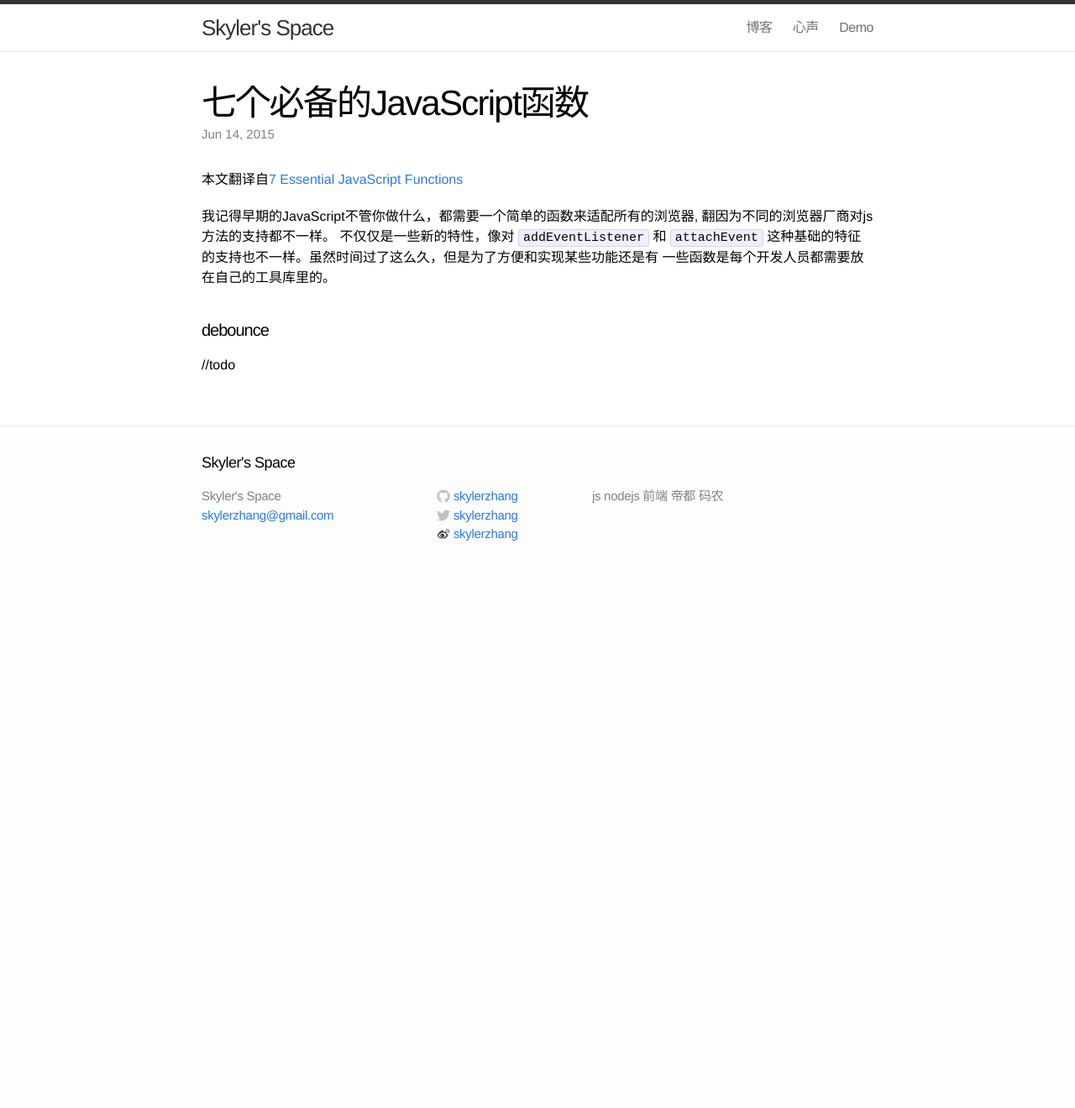
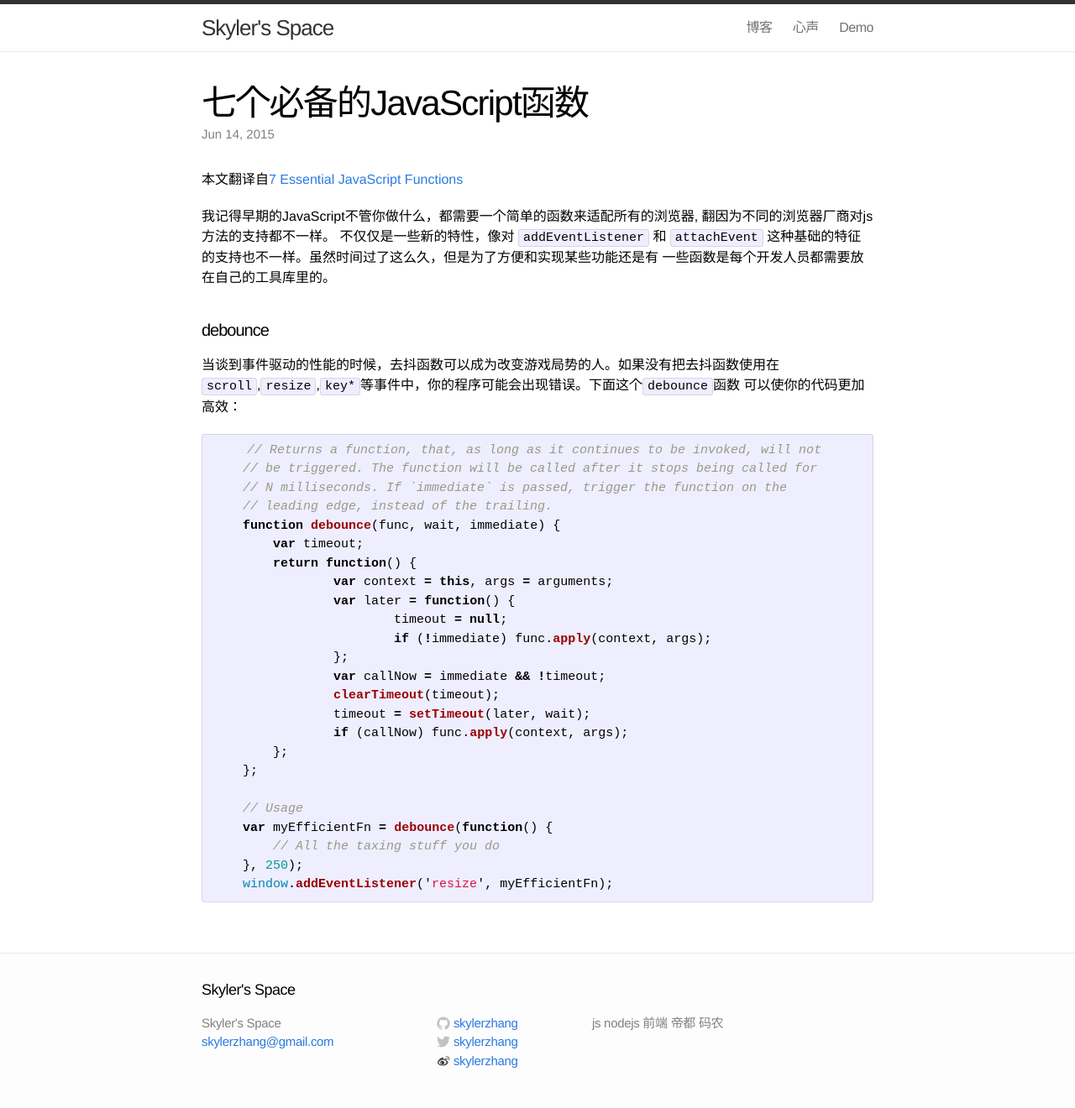
Before and after one commit to skylerzhang/skylerzhang.github.io, a Jekyll site: the page built from _posts/2015-06-14-7-Essential-JavaScript-Functions.markdown, in a window 1280 px wide. Shown: the whole page at 84% size. Built offline with Jekyll 4.4.1, drawn with Linux system fonts in a browser that asks for light colours; comment, search, counter and statistics services are not loaded; before the commit the page ends 900 px from its top, so only the background shows below that.

Commit message:
update a blog

```diff
--- a/_posts/2015-06-14-7-Essential-JavaScript-Functions.markdown
+++ b/_posts/2015-06-14-7-Essential-JavaScript-Functions.markdown
@@ -13,4 +13,32 @@ categories: js
 
 #### debounce
 
-//todo
+当谈到事件驱动的性能的时候，去抖函数可以成为改变游戏局势的人。如果没有把去抖函数使用在`scroll`,`resize`,`key*`等事件中，你的程序可能会出现错误。下面这个`debounce`函数
+可以使你的代码更加高效：
+
+{% highlight javascript %}
+    // Returns a function, that, as long as it continues to be invoked, will not
+    // be triggered. The function will be called after it stops being called for
+    // N milliseconds. If `immediate` is passed, trigger the function on the
+    // leading edge, instead of the trailing.
+    function debounce(func, wait, immediate) {
+    	var timeout;
+    	return function() {
+    		var context = this, args = arguments;
+    		var later = function() {
+    			timeout = null;
+    			if (!immediate) func.apply(context, args);
+    		};
+    		var callNow = immediate && !timeout;
+    		clearTimeout(timeout);
+    		timeout = setTimeout(later, wait);
+    		if (callNow) func.apply(context, args);
+    	};
+    };
+
+    // Usage
+    var myEfficientFn = debounce(function() {
+    	// All the taxing stuff you do
+    }, 250);
+    window.addEventListener('resize', myEfficientFn);
+{% endhighlight %}
```
